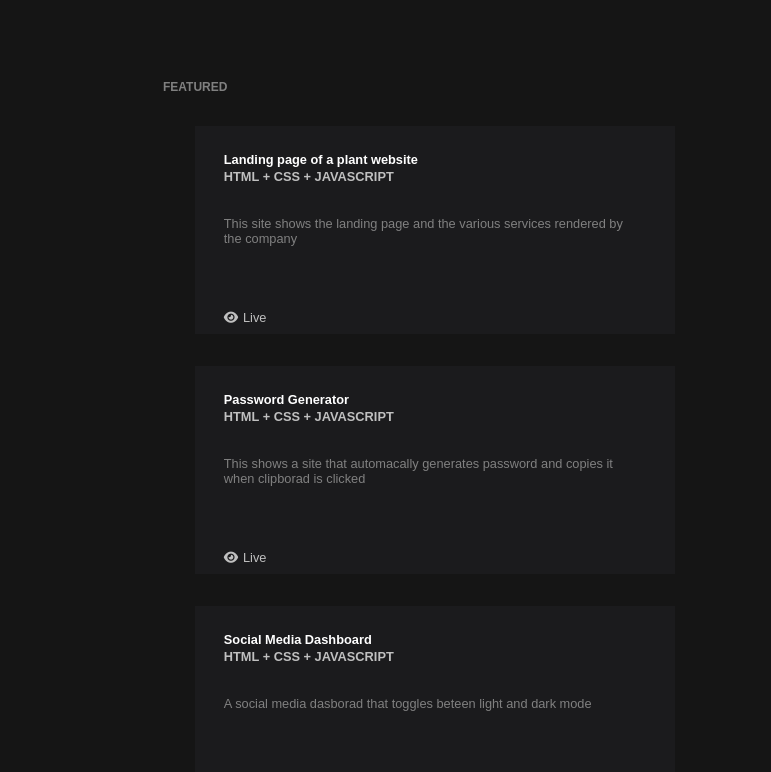
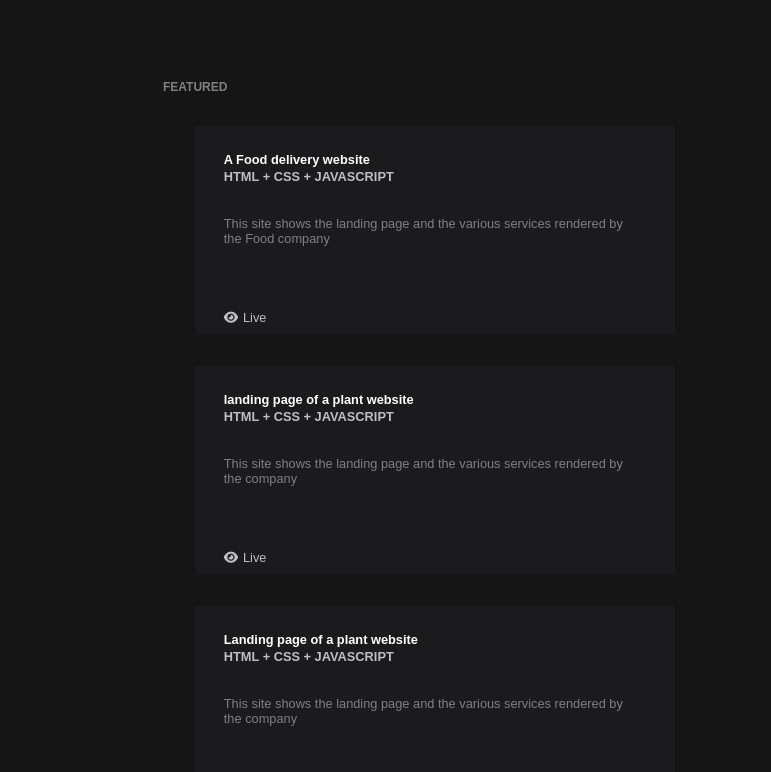
Before and after one commit to Tawakalt10/Raheem-Tawakalitu, a plain HTML site: page index.html in a window 1280 px wide. Shown: the top 772 px of the page, 509-1280 px from the left. Drawn offline with Linux system fonts and the light colour scheme; a web font is replaced by a local one.

```diff
--- a/index.html
+++ b/index.html
@@ -182,10 +182,44 @@
           <p class="inspired">Inspired by <span> Collins Enebeli</span></p>
         </div>
       </section>
-        <section class="work section  work-desktop"  id="work">
+        <section class="work section"  id="work">
       <div class="work-container">
         <h3 class="featured">Featured</h3>
         <div class="container__details">
+
+            <div class="work__wrapper">
+            <h3 class="work__heading"> A Food delivery website</h3>
+            <h4 class="work__info">HTML + CSS + JAVASCRIPT</h4>
+            <p class="work__details">
+              This site shows the landing page and the various services rendered by the  Food company
+            </p>
+
+            <div class="live__icon">
+              <div class="icon">
+                <a href="https://food-delivery-page-tau.vercel.app/"> <i class="fa-solid fa-eye"></i> </a>
+              </div>
+              <div class="live__para">
+              <a href="https://food-delivery-page-tau.vercel.app/">Live</a>
+              </div>
+            </div>
+         </div>
+
+           <div class="work__wrapper">
+            <h3 class="work__heading">landing page of a plant website</h3>
+            <h4 class="work__info">HTML + CSS + JAVASCRIPT</h4>
+            <p class="work__details">
+              This site shows the landing page and the various services rendered by the  company
+            </p>
+
+            <div class="live__icon">
+              <div class="icon">
+                <a href="https://plant-landing-page-eight.vercel.app/"> <i class="fa-solid fa-eye"></i> </a>
+              </div>
+              <div class="live__para">
+              <a href="https://plant-landing-page-eight.vercel.app/">Live</a>
+              </div>
+            </div>
+         </div>
 
           <div class="work__wrapper">
             <h3 class="work__heading">Landing page of a plant website</h3>
```
Also changed, not shown: work.html (+18 -1 lines).
